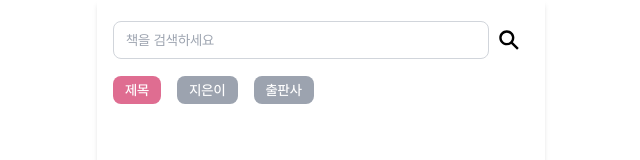
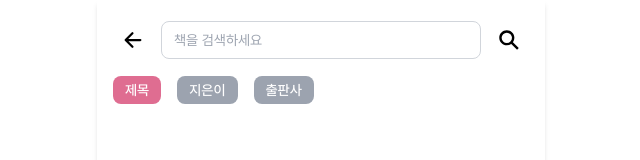
Before and after one commit to SSAFY-BOOKKOO/backend, a React (Vite) app in the folder frontend/: page /search in a window 1280 px wide. Shown: the top 160 px of the page, without its empty margins (319-959 px from the left). Built offline with nearby package versions, Linux system fonts and the light colour scheme; sample sign-in values are in the browser's storage.

Commit message:
feat: searchForm 뒤로가기 추가

```diff
--- a/frontend/src/components/Library/Search/SearchForm.jsx
+++ b/frontend/src/components/Library/Search/SearchForm.jsx
@@ -1,20 +1,29 @@
 import React from 'react';
 import Input from '@components/@common/Input';
 import IconButton from '@components/@common/IconButton';
-import { IoSearchSharp } from 'react-icons/io5';
+import { useNavigate } from 'react-router-dom';
+import { IoSearchSharp, IoArrowBack } from 'react-icons/io5';
 
 const SearchForm = ({ searchText, setSearchText, onSubmit, placeholder }) => {
+  const navigate = useNavigate();
+
+  const handleBack = () => {
+    navigate(-1);
+  };
+
   return (
     <form
-      className='mb-4 w-full flex flex-row items-center justify-center'
+      className='mb-4 w-full flex items-center justify-between'
       onSubmit={onSubmit}
     >
-      <div className='flex-grow'>
+      <IconButton onClick={handleBack} icon={IoArrowBack} />
+      <div className='flex-grow mx-2'>
         <Input
           id='searchText'
           placeholder={placeholder}
           value={searchText}
           onChange={e => setSearchText(e.target.value)}
+          customClass='w-full'
         />
       </div>
       <IconButton type='submit' icon={IoSearchSharp} />
```
